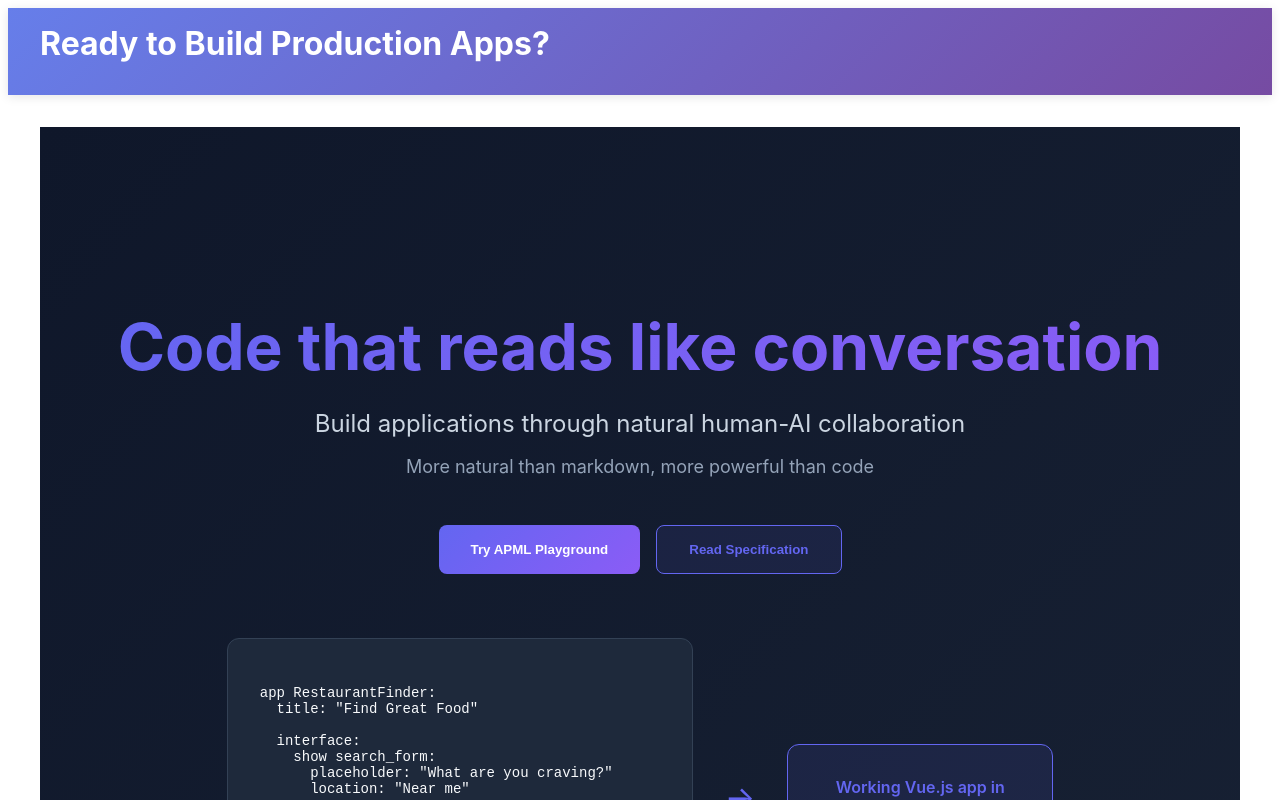
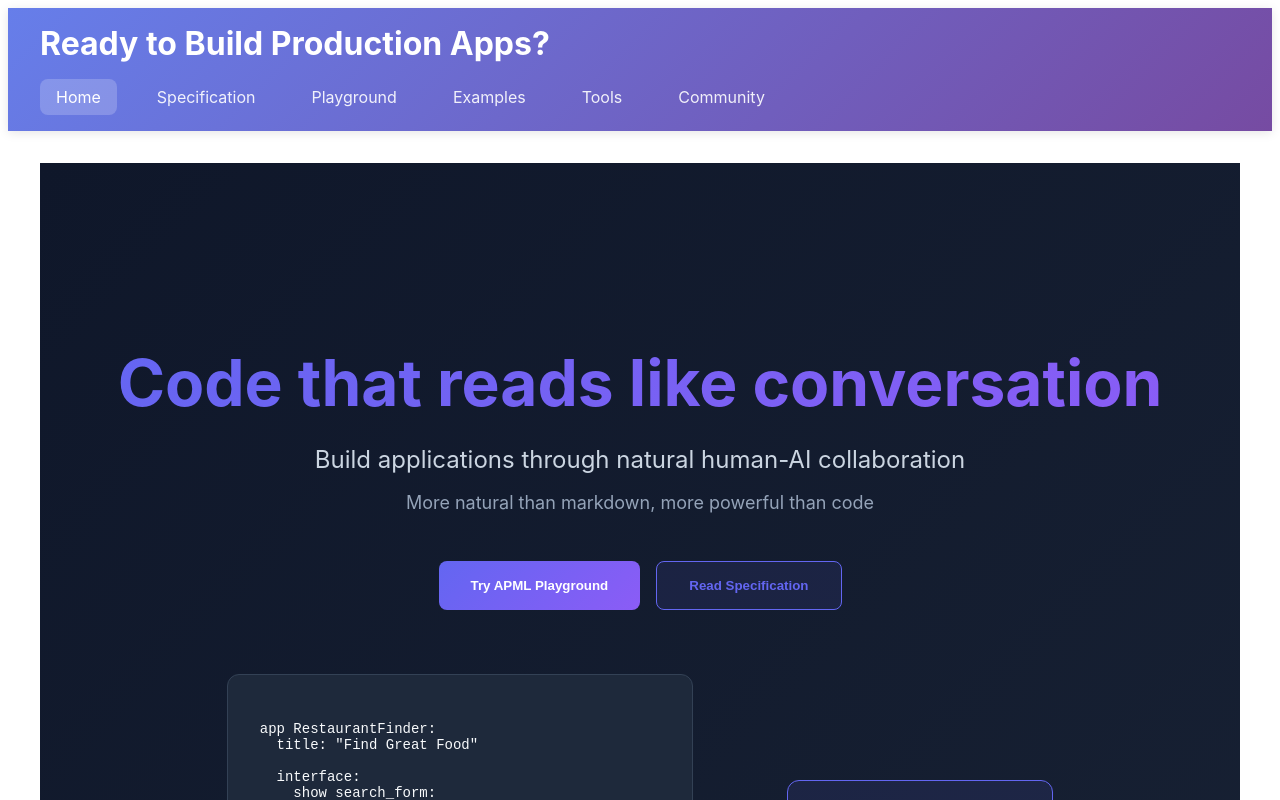
Before and after one commit to thomascassidyzm/APML-documentation, a Vue app: page / in a window 1280 px wide. Shown: the top 800 px of the page. Built offline with nearby package versions, Linux system fonts and the light colour scheme.

Commit message:
Updated apml.dev site to include the ADE docs

```diff
--- a/src/router/index.js
+++ b/src/router/index.js
@@ -1,12 +1,47 @@
 import { createRouter, createWebHistory } from 'vue-router'
 import HomePage from '../pages/HomePage.vue'
+import SpecificationPage from '../pages/SpecificationPage.vue'
+import PlaygroundPage from '../pages/PlaygroundPage.vue'
+import ExamplesPage from '../pages/ExamplesPage.vue'
+import ToolsPage from '../pages/ToolsPage.vue'
+import CommunityPage from '../pages/CommunityPage.vue'
 
 const routes = [
   {
     path: '/',
     name: 'Home',
     component: HomePage,
-    meta: { showInNav: true }
+    meta: { showInNav: true, title: 'Home' }
+  },
+  {
+    path: '/specification',
+    name: 'Specification',
+    component: SpecificationPage,
+    meta: { showInNav: true, title: 'Specification' }
+  },
+  {
+    path: '/playground',
+    name: 'Playground',
+    component: PlaygroundPage,
+    meta: { showInNav: true, title: 'Playground' }
+  },
+  {
+    path: '/examples',
+    name: 'Examples',
+    component: ExamplesPage,
+    meta: { showInNav: true, title: 'Examples' }
+  },
+  {
+    path: '/tools',
+    name: 'Tools',
+    component: ToolsPage,
+    meta: { showInNav: true, title: 'Tools' }
+  },
+  {
+    path: '/community',
+    name: 'Community',
+    component: CommunityPage,
+    meta: { showInNav: true, title: 'Community' }
   }
 ]
 
```
